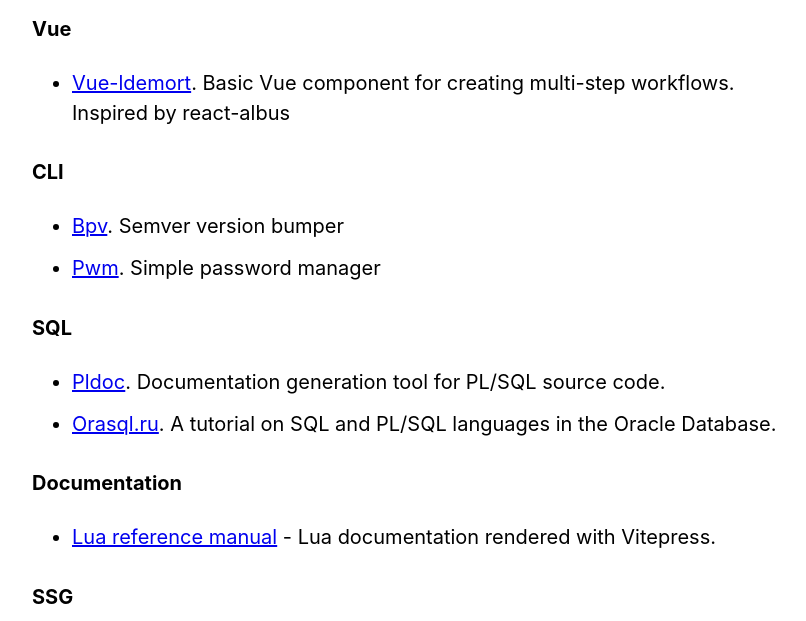
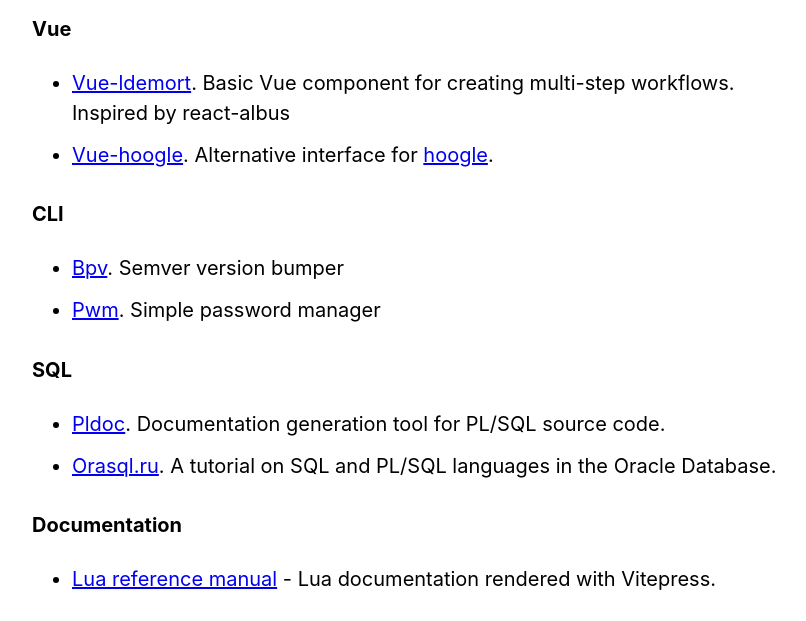
Before and after one commit to cyevgeniy/blog, an Eleventy site: page content/projects.md in a window 1280 px wide. Shown: the part 147-768 px from the top of the page, without its empty margins (223-1029 px from the left). Built offline with nearby package versions, Linux system fonts and the light colour scheme; Eleventy itself is replaced by a stand-in of ours; some packages are replaced by stand-ins of ours; files that its build step writes are made by us from their sources; what eleventy-plugin-nesting-toc, outdent would draw is missing.

Commit message:
Add link to vue-hoogle project

```diff
--- a/content/projects.md
+++ b/content/projects.md
@@ -10,6 +10,7 @@
 #### Vue
 
 - [Vue-ldemort](https://github.com/cyevgeniy/vue-ldemort). Basic Vue component for creating multi-step workflows. Inspired by react-albus
+- [Vue-hoogle](https://vue-hoogle.netlify.app/). Alternative interface for [hoogle](https://hoogle.haskell.org/).
 
 #### CLI
 
```
